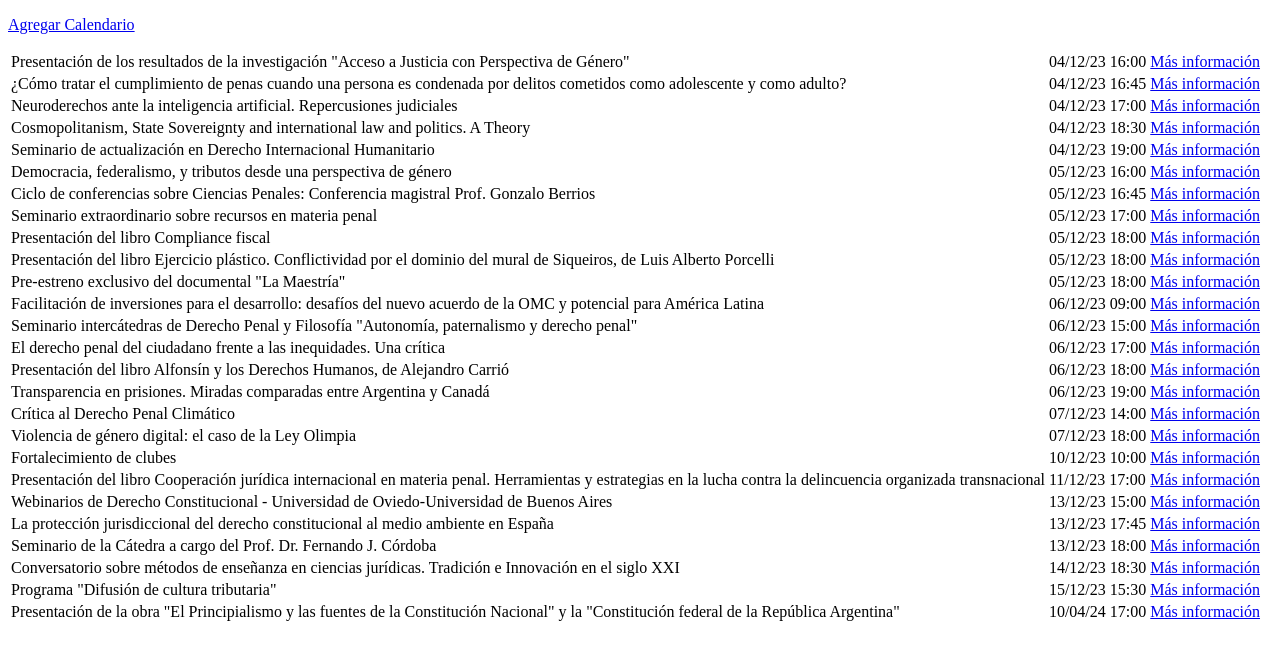
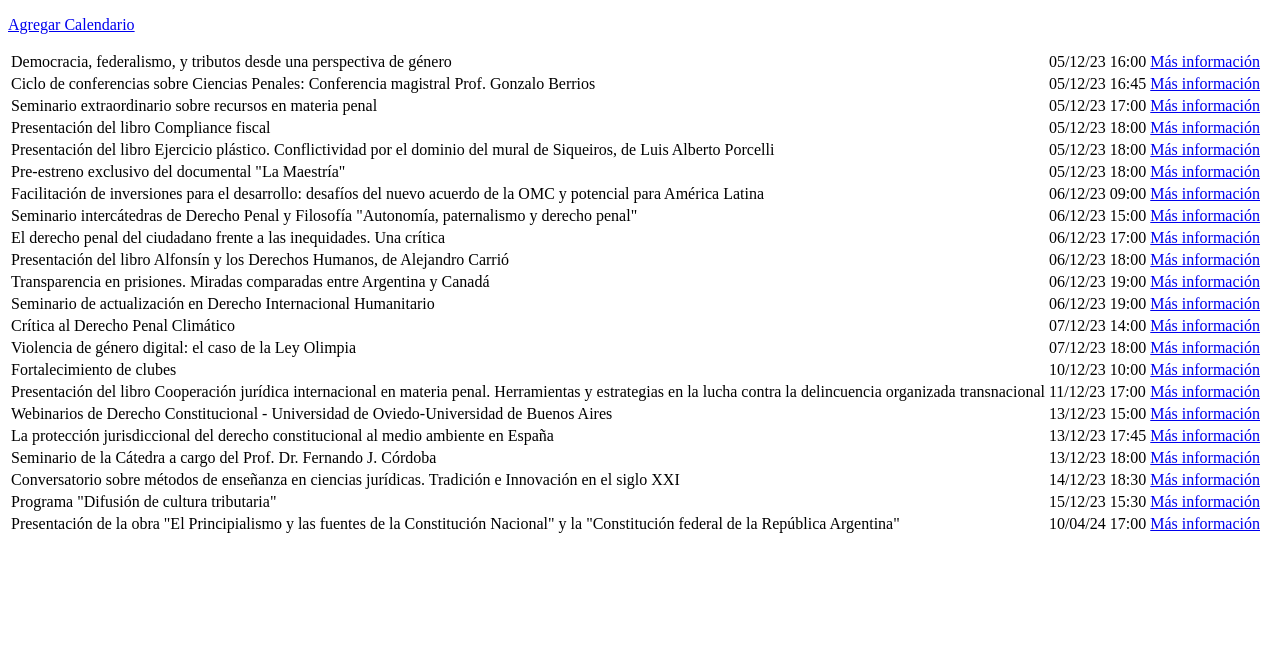
Before and after one commit to seppo0010/derecho-agenda, a plain HTML site: page index.html in a window 1280 px wide. Drawn offline with Linux system fonts and the light colour scheme.

Commit message:
deploy: 7349d4543f58cb5ebf1638ca67214021c007441f

```diff
--- a/index.html
+++ b/index.html
@@ -4,31 +4,6 @@
 <body>
 <p><a href="agenda.ics">Agregar Calendario</a></p>
 <table>
-<tr>
-<td>Presentación de los resultados de la investigación "Acceso a Justicia con Perspectiva de Género"</td>
-<td>04/12/23 16:00</td>
-<td><a href="http://www.derecho.uba.ar/institucional/deinteres/2023/presentacion-de-los-resultados-de-la-investigacion-acceso-a-justicia-con-perspectiva-de-genero">Más información</a></td>
-</tr>
-<tr>
-<td>¿Cómo tratar el cumplimiento de penas cuando una persona es condenada por delitos cometidos como adolescente y como adulto?</td>
-<td>04/12/23 16:45</td>
-<td><a href="http://www.derecho.uba.ar/institucional/deinteres/2023/como-tratar-el-cumplimiento-de-penas-cuando-una-persona-es-condenada-por-delitos-cometidos-como-adolescente-y-como-adulto">Más información</a></td>
-</tr>
-<tr>
-<td>Neuroderechos ante la inteligencia artificial. Repercusiones judiciales</td>
-<td>04/12/23 17:00</td>
-<td><a href="http://www.derecho.uba.ar/institucional/deinteres/2023/neuroderechos-ante-la-inteligencia-artificial-repercusiones-judiciales">Más información</a></td>
-</tr>
-<tr>
-<td>Cosmopolitanism, State Sovereignty and international law and politics. A Theory</td>
-<td>04/12/23 18:30</td>
-<td><a href="http://www.derecho.uba.ar/institucional/deinteres/2023/cosmopolitanism-state-sovereignty-and-international-law-and-politics-a-theory">Más información</a></td>
-</tr>
-<tr>
-<td>Seminario de actualización en Derecho Internacional Humanitario</td>
-<td>04/12/23 19:00</td>
-<td><a href="http://www.derecho.uba.ar/institucional/deinteres/2023/seminario-de-actualizacion-en-derecho-internacional-humanitario">Más información</a></td>
-</tr>
 <tr>
 <td>Democracia, federalismo, y tributos desde una perspectiva de género</td>
 <td>05/12/23 16:00</td>
@@ -85,6 +60,11 @@
 <td><a href="http://www.derecho.uba.ar/institucional/deinteres/2023/transparencia-en-prisiones-miradas-comparadas-entre-argentina-y-canada">Más información</a></td>
 </tr>
 <tr>
+<td>Seminario de actualización en Derecho Internacional Humanitario</td>
+<td>06/12/23 19:00</td>
+<td><a href="http://www.derecho.uba.ar/institucional/deinteres/2023/seminario-de-actualizacion-en-derecho-internacional-humanitario">Más información</a></td>
+</tr>
+<tr>
 <td>Crítica al Derecho Penal Climático</td>
 <td>07/12/23 14:00</td>
 <td><a href="http://www.derecho.uba.ar/institucional/deinteres/2023/critica-al-derecho-penal-climatico">Más información</a></td>
```
Also changed, not shown: 1 other file.
